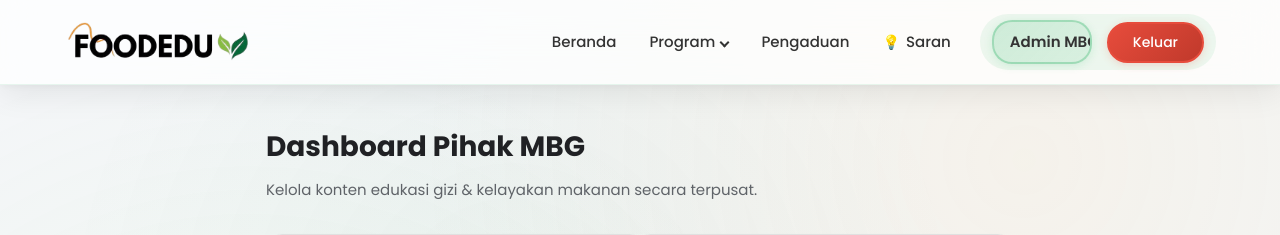
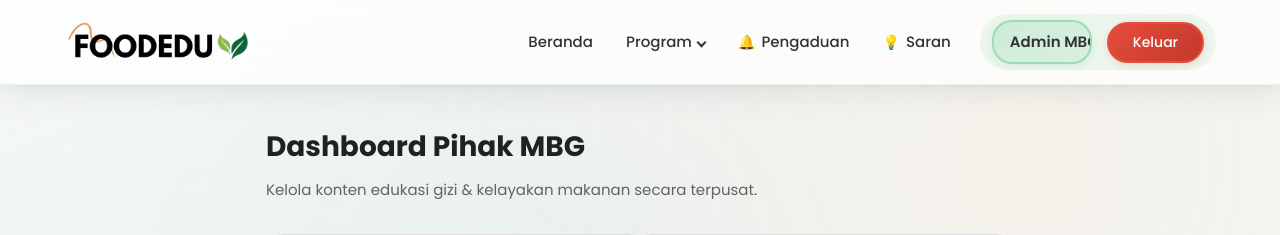
Before and after one commit to amadeus-faux/p, a PHP site: page /dashboard/mbg.php in a window 1280 px wide. Shown: the top 235 px of the page. Run offline with PHP 8.4, Linux system fonts and the light colour scheme; a user stored in the database is signed in; data that the repository does not hold is empty.

Commit message:
Add files via upload

```diff
--- a/dashboard/mbg.php
+++ b/dashboard/mbg.php
@@ -398,7 +398,7 @@ if ($user['role'] !== 'mbg') {
                         <a href="../gizi.html#kelayakan">Edukasi Kelayakan</a>
                     </div>
                 </div>
-                <a href="../pengaduan.php" class="nav-item">Pengaduan</a>
+                <a href="../pengaduan.php" class="nav-item pengaduan-link">Pengaduan</a>
                 <a href="../saran.php" class="nav-item saran-link">Saran</a>
                 <div class="nav-buttons">
                     <div class="user-profile">
```
